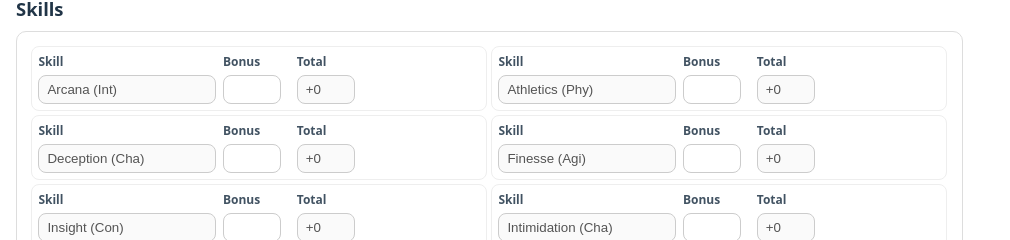
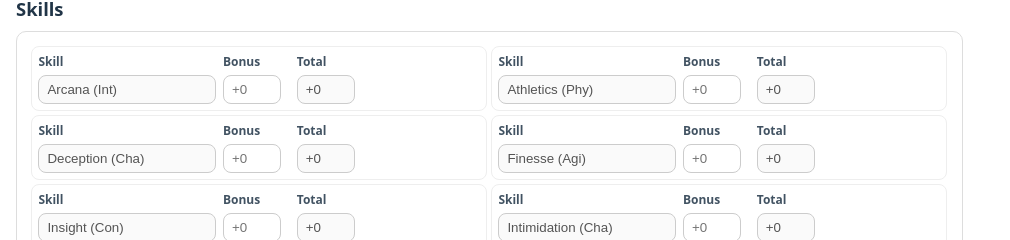
Before and after one commit to vegardmj/veins-of-power-app, a React (Vite) app: page / in a window 1280 px wide. Shown: the part 712-952 px from the top of the page, without its empty margins (0-1010 px from the left). Built offline with nearby package versions, Linux system fonts and the light colour scheme.

Commit message:
fixed neg num in skills

```diff
--- a/src/components/SkillsGrid.tsx
+++ b/src/components/SkillsGrid.tsx
@@ -1,3 +1,5 @@
+// src/components/SkillsGrid.tsx
+import React, { useState } from "react";
 import type { Character, AbilityKey } from "../types";
 import { SKILLS } from "../constants";
 import { Row, Col, Label, Input } from "./UI";
@@ -5,9 +7,22 @@ import { calcMod } from "../utils/math";
 
 const FIELD_WIDTH = 40; // px
 
+// Render a saved numeric value with a leading "+" for non-negative numbers
 function formatSigned(n: number | ""): string {
   if (n === "" || typeof n !== "number" || !Number.isFinite(n)) return "";
   return n >= 0 ? `+${n}` : `${n}`;
+}
+
+// While typing, allow "", "+", "-", and digits (optionally with one leading sign)
+const isTypingValid = (s: string) => /^[-+]?\d*$/.test(s);
+
+// Some older data might have a string stored; normalize to number | ""
+function coerceBonus(val: number | string | ""): number | "" {
+  if (val === "") return "";
+  if (typeof val === "number") return Number.isFinite(val) ? val : "";
+  // string
+  const n = Number(String(val).trim());
+  return Number.isFinite(n) ? n : "";
 }
 
 export function SkillsGrid({
@@ -17,7 +32,10 @@ export function SkillsGrid({
   ch: Character;
   setCh: React.Dispatch<React.SetStateAction<Character>>;
 }) {
-  // committed ability modifier
+  // Per-row raw editing text so users can type "+" or "-" before a digit
+  const [editing, setEditing] = useState<Record<number, string>>({});
+
+  // Committed ability modifier
   const abilityMod = (ability: AbilityKey): number => {
     const row = ch.abilities[ability];
     const mod = row.mod === "" ? calcMod(row.base) : row.mod;
@@ -36,13 +54,12 @@ export function SkillsGrid({
     <div style={{ display: "grid", gridTemplateColumns: "1fr 1fr", gap: 4 }}>
       {ch.skills.map((s, i) => {
         const mod = abilityMod(s.ability);
-        const bonus =
-          typeof s.bonus === "number"
-            ? s.bonus
-            : s.bonus === ""
-              ? ""
-              : Number(s.bonus);
-        const total = (typeof bonus === "number" ? bonus : 0) + mod;
+        const committedBonus = coerceBonus(s.bonus);
+        const total =
+          (typeof committedBonus === "number" ? committedBonus : 0) + mod;
+
+        // If the user is currently typing, show that raw string; otherwise show formatted committed value
+        const displayValue = editing[i] ?? formatSigned(committedBonus);
 
         return (
           <div
@@ -64,19 +81,44 @@ export function SkillsGrid({
                 <Label>Bonus</Label>
                 <div style={{ width: FIELD_WIDTH }}>
                   <Input
-                    // use text to allow leading "+"
                     type="text"
-                    value={formatSigned(bonus)}
+                    value={displayValue}
                     onChange={(e) => {
                       const raw = e.target.value.trim();
-                      if (raw === "") {
+
+                      // Only accept strings like "", "+", "-", "+12", "-3", "4"
+                      if (!isTypingValid(raw)) return;
+
+                      // Track raw text while editing
+                      setEditing((prev) => ({ ...prev, [i]: raw }));
+
+                      // If it's a complete number, commit it; otherwise keep model as empty for now
+                      if (raw !== "" && raw !== "+" && raw !== "-") {
+                        const n = Number(raw);
+                        if (Number.isFinite(n)) setBonus(i, n);
+                      } else {
                         setBonus(i, "");
-                        return;
                       }
-                      const n = Number(raw); // handles "+3", "-2"
-                      setBonus(i, Number.isNaN(n) ? "" : n);
                     }}
-                    inputMode="numeric"
+                    onBlur={() => {
+                      const raw = (editing[i] ?? "").trim();
+
+                      if (raw === "" || raw === "+" || raw === "-") {
+                        setBonus(i, "");
+                      } else {
+                        const n = Number(raw);
+                        setBonus(i, Number.isFinite(n) ? n : "");
+                      }
+
+                      // Clear the per-row editing buffer
+                      setEditing((prev) => {
+                        const { [i]: _omit, ...rest } = prev;
+                        return rest;
+                      });
+                    }}
+                    inputMode="decimal"
+                    pattern="[-+]?\d*"
+                    placeholder="+0"
                   />
                 </div>
               </Col>
```
Also changed, not shown: 4 other files (tests, documents, lock files or other folders).
